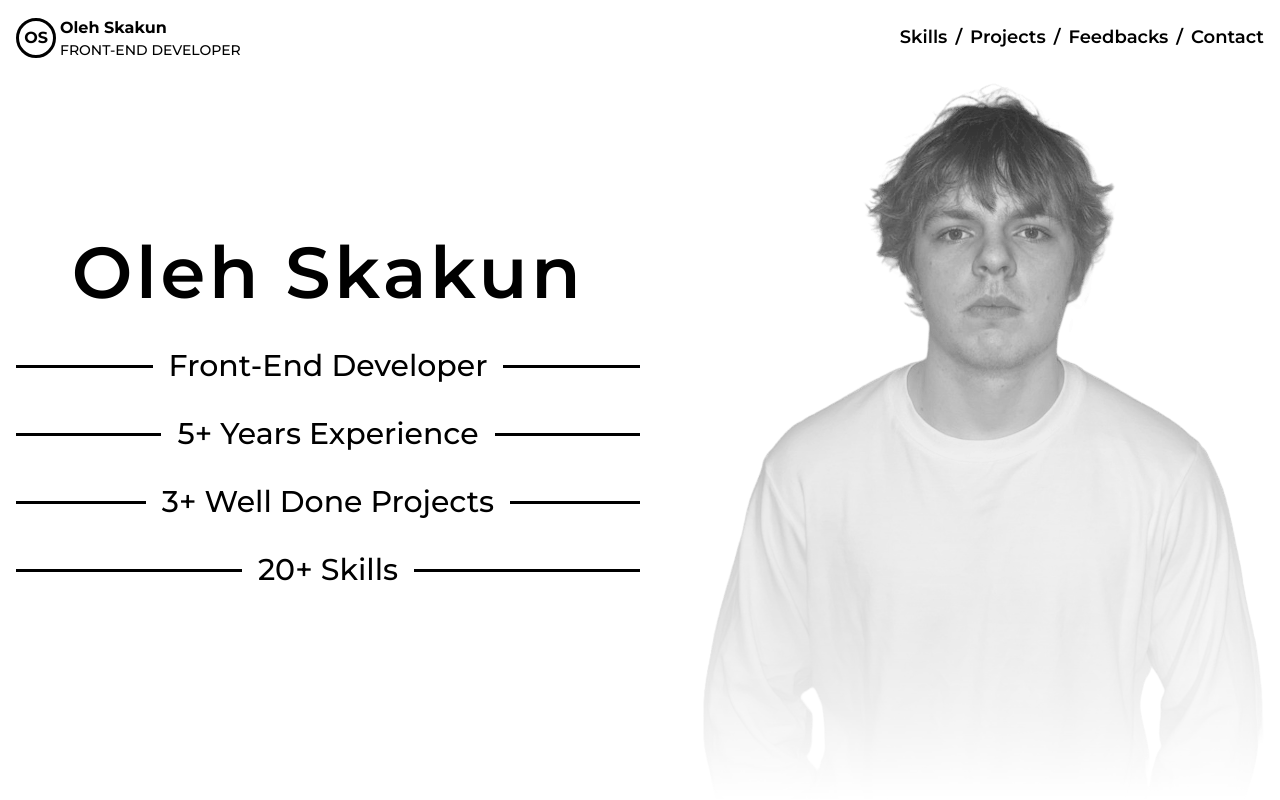
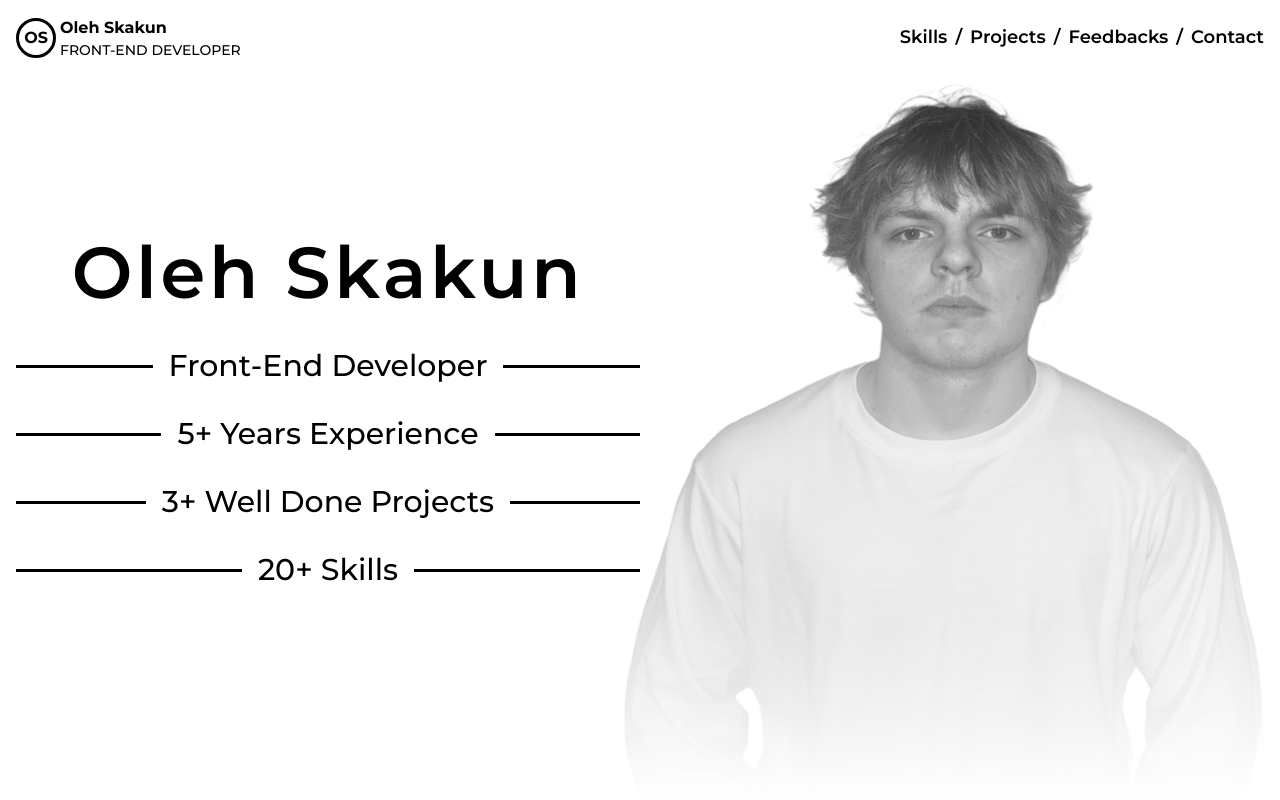
Before and after one commit to ynikalnui/portfolio-website-v2, a Next.js app in the folder frontend/: page / in a window 1280 px wide. Shown: the top 800 px of the page. Built offline with nearby package versions, Linux system fonts and the light colour scheme.

Commit message:
Image sizes fixed

```diff
--- a/frontend/src/components/hero-section/index.tsx
+++ b/frontend/src/components/hero-section/index.tsx
@@ -5,13 +5,14 @@ export default function HeroSection() {
 
     return (
         <section className="flex pt-20 w-full h-[70vh] md:h-screen relative">
-            <div className="absolute right-0 bottom-0 pt-20 h-full w-full md:w-auto flex items-end justify-center md:justify-end">
-                <img
+            <div className="absolute right-0 bottom-0 pt-20 flex items-end justify-center md:justify-end
+            h-full w-full md:w-2/3 lg:w-1/2 xl:w-[50vw]">
+                <Image
                 src="/images/personal-photo.png"
                 alt="oleh skakun photo"
-                width={705}
-                height={910}
-                className="max-h-full w-auto md:w-9/12 lg:w-11/12 xl:w-full select-none"
+                width={750}
+                height={920}
+                className="max-h-full h-auto w-auto md:w-full select-none"
                 style={{
                     WebkitMaskImage: "linear-gradient(to top, rgba(0,0,0,0) 0%, rgba(0,0,0,1) 100%)",
                     maskImage: "linear-gradient(to top, rgba(0,0,0,0) 0%, rgba(0,0,0,1) 100%)"
```
